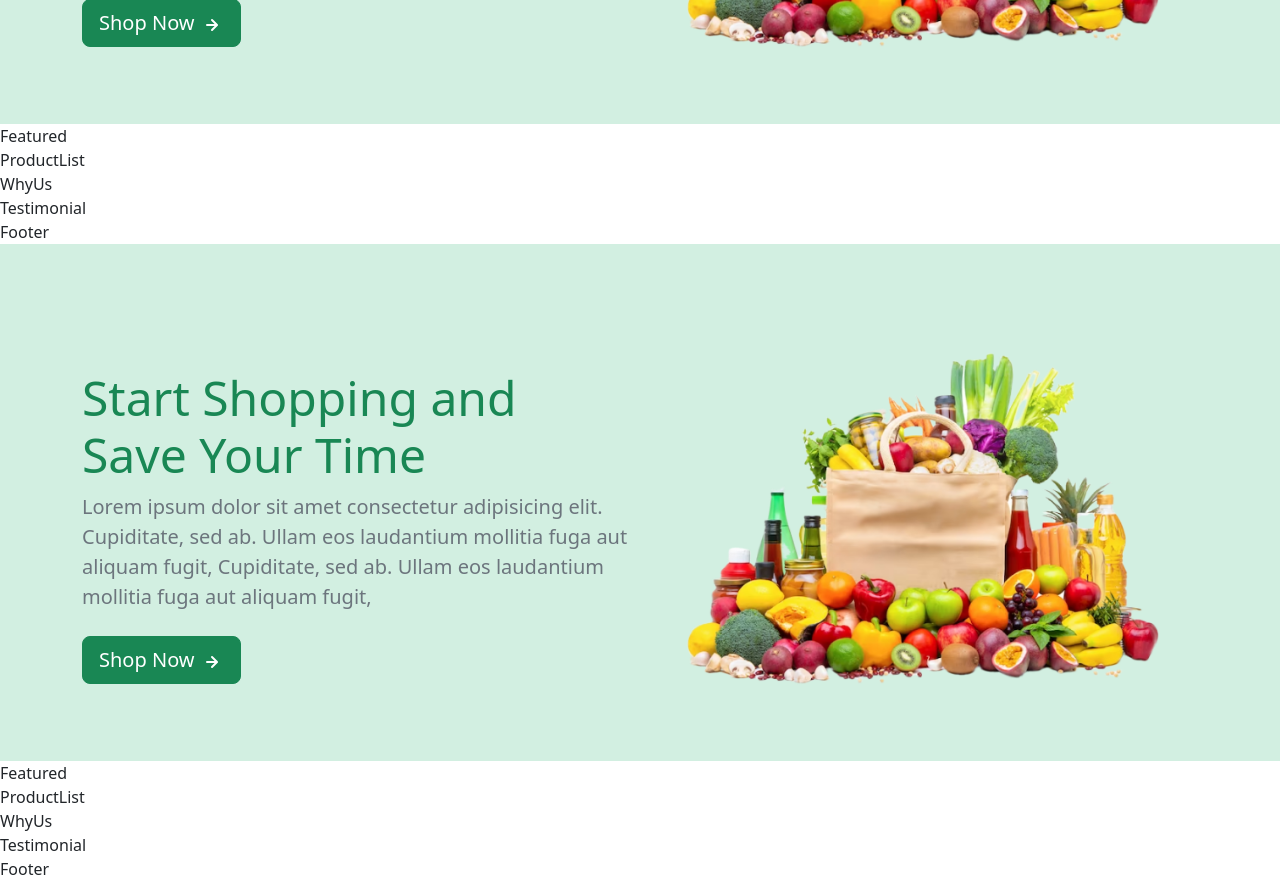
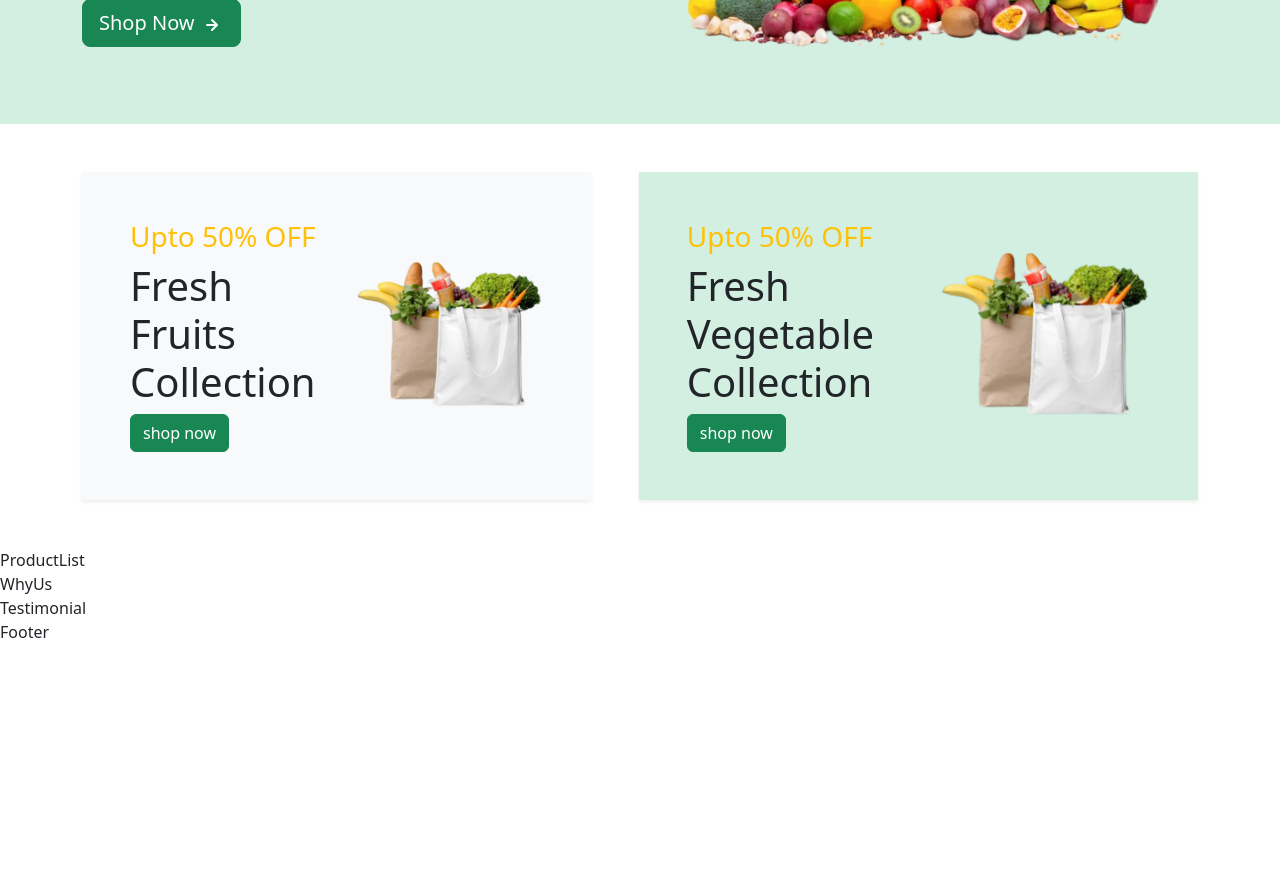
Before and after one commit to kaabe-a/AdeegProject, a React (Vite) app: page / in a window 1280 px wide. Shown: the part 520-1401 px from the top of the page. After the commit the page ends 1164 px from the top, so only its background shows below. Built offline with nearby package versions, Linux system fonts and the light colour scheme.

Commit message:
Adding Feature Sectoin

```diff
--- a/src/App.css
+++ b/src/App.css
@@ -1,3 +1,8 @@
+.primary-bg-color{
+    background-color: #D2EFE1;
+}
+
+
 .hero{
     width: 100vw;
     background-color: #D2EFE1;
--- a/src/App.jsx
+++ b/src/App.jsx
@@ -21,7 +21,7 @@ function App() {
           <Route path="*" element={<h3>Page Not Found</h3>} />
         </Routes>
       </Router>
-      <Home />
+
     </div>
   );
 }
--- a/src/components/Featured.jsx
+++ b/src/components/Featured.jsx
@@ -2,7 +2,28 @@ import React from 'react'
 
 const Featured = () => {
   return (
-    <div>Featured</div>
+    <div className='container'>
+      <div className="d-sm-flex justify-content-between align-items-center gap-5 py-5">
+
+      <div className="feature d-sm-flex justify-content-between align-items-center gap-3 p-5 shadow-sm bg-light">
+        <div className="feature_info text-center text-sm-start">
+          <h3 className="discount text-warning"> Upto 50% OFF</h3>
+          <h1>Fresh Fruits Collection</h1>
+          <button className=" btn btn-success">shop now</button>
+        </div>
+        <img className='img-fluid w-50 d-none d-md-block'  src="../images/product_pack.png" alt="" />
+      </div>
+
+      <div className="feature d-sm-flex justify-content-between align-items-center gap-3 p-5 shadow-sm primary-bg-color">
+        <div className="feature_info text-center text-sm-start">
+          <h3 className="discount text-warning"> Upto 50% OFF</h3>
+          <h1>Fresh Vegetable Collection</h1>
+          <button className=" btn btn-success">shop now</button>
+        </div>
+        <img className='img-fluid w-50 d-none d-md-block' src="../images/product_pack.png" alt="" />
+      </div>
+      </div>
+    </div>
   )
 }
 
```
